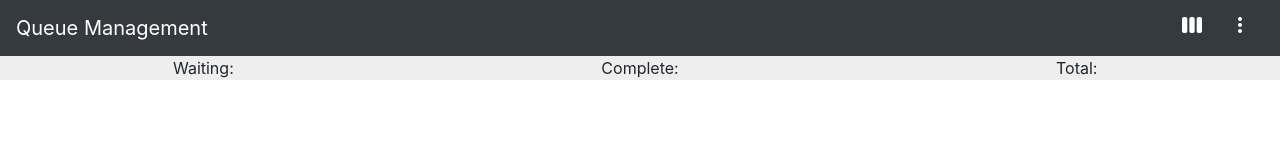
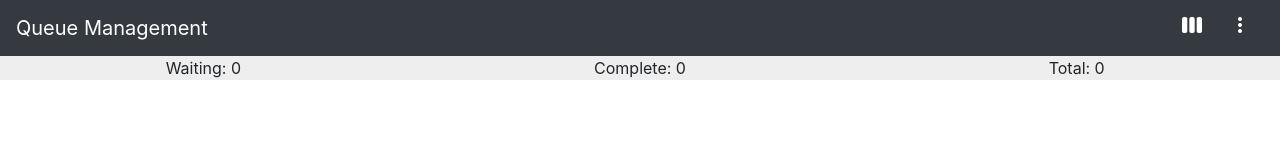
Before and after one commit to sidit/uneva, an Angular app: page / in a window 1280 px wide. Shown: the top 160 px of the page. Built offline with nearby package versions, Linux system fonts and the light colour scheme; no server answers.

Commit message:
Added Count

```diff
--- a/src/app/nav/nav.component.html
+++ b/src/app/nav/nav.component.html
@@ -5,9 +5,9 @@
     </nav>
     <section id="count">
         <div class="row">
-            <div class="col">Waiting: </div>
-            <div class="col">Complete: </div>
-            <div class="col">Total: </div>
+            <div class="col">Waiting: {{countWaiting}}</div>
+            <div class="col">Complete: {{countCompleted}}</div>
+            <div class="col">Total: {{countTotal}}</div>
         </div>
     </section>
     <section id="patient-list">
--- a/src/app/nav/nav.component.ts
+++ b/src/app/nav/nav.component.ts
@@ -10,6 +10,9 @@ import { Router } from '@angular/router';
 export class NavComponent implements OnInit {
 
   public patients = [];
+  public countTotal = 0;
+  public countCompleted = 0;
+  public countWaiting = 0;
 
   constructor(
     private patientService : PatientService,
@@ -18,9 +21,18 @@ export class NavComponent implements OnInit {
 
   ngOnInit(){
     this.patientService.getPatient()
-      .subscribe(response => this.patients = response);
-    console.log(this.patients);
+      .subscribe(response => {
+        this.patients = response;
 
+        //Calculate Status Counts
+        for (const patient of this.patients) {
+          if(patient.status)
+            this.countCompleted++;
+          else
+            this.countWaiting++;
+          this.countTotal++;
+        }
+      });
   }
   title = 'Queue Management';
   onSelect(patient){
```
